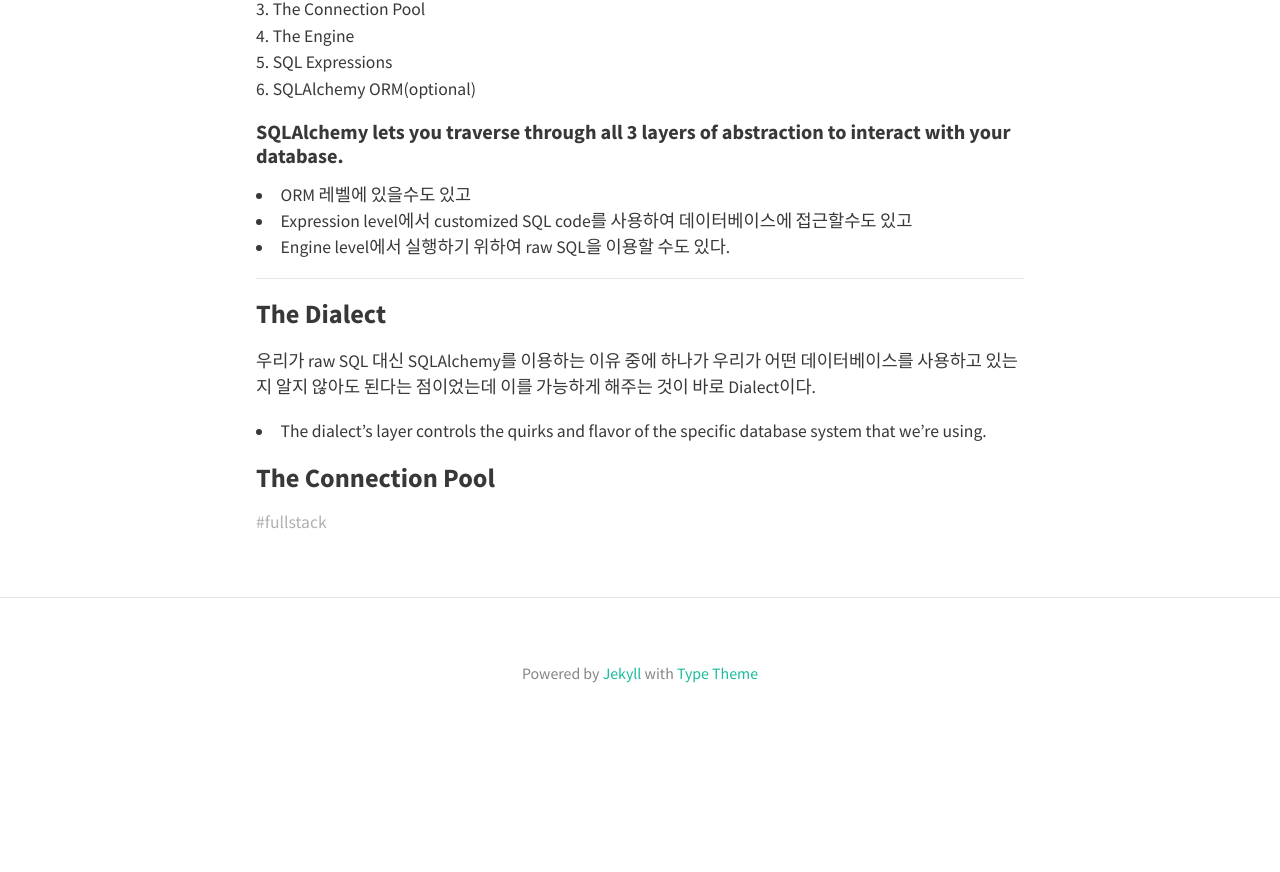
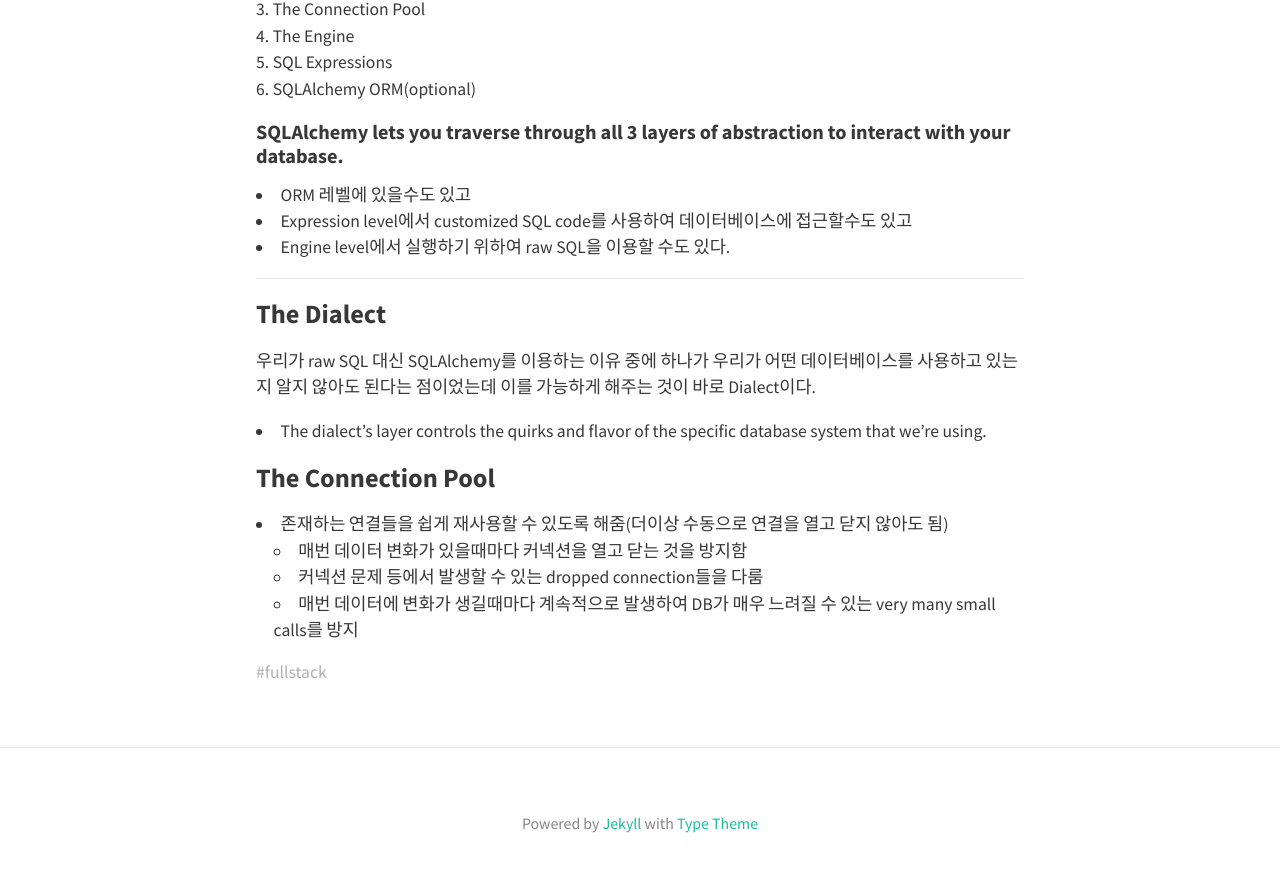
Before and after one commit to HyunlangBan/hyunlangban.github.io, a Jekyll site: the page built from _posts/2020-01-22-fullstack-5.md, in a window 1280 px wide and 900 px high, scrolled down 834 px. Shown: the top 872 px of the window. Built offline with Jekyll 4.4.1, drawn with Linux system fonts in a browser that asks for light colours; nearby versions of some CDN libraries; before the commit the page ends 1584 px from its top, so only the background shows below that.

Commit message:
Update 2020-01-22-fullstack-5.md

```diff
--- a/_posts/2020-01-22-fullstack-5.md
+++ b/_posts/2020-01-22-fullstack-5.md
@@ -40,3 +40,7 @@ SQLAlchemy는 데이터와 상호작용할 수 있는 다양한 layers of abstra
 - The dialect's layer controls the quirks and flavor of the specific database system that we're using.
 
 ### The Connection Pool
+- 존재하는 연결들을 쉽게 재사용할 수 있도록 해줌(더이상 수동으로 연결을 열고 닫지 않아도 됨)
+  - 매번 데이터 변화가 있을때마다 커넥션을 열고 닫는 것을 방지함
+  - 커넥션 문제 등에서 발생할 수 있는 dropped connection들을 다룸
+  - 매번 데이터에 변화가 생길때마다 계속적으로 발생하여 DB가 매우 느려질 수 있는 very many small calls를 방지
```
